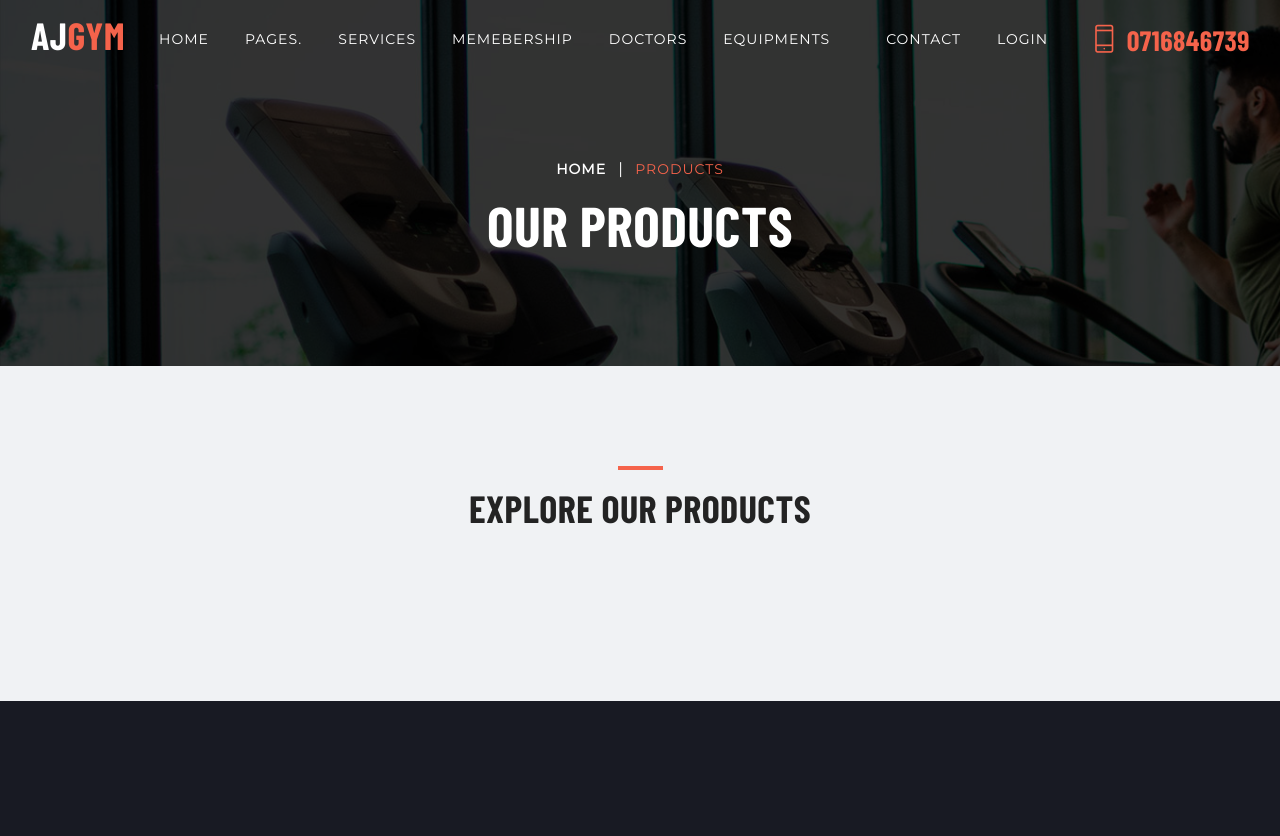
After one commit to WarunaDisanayaka/gym-management-system, a PHP site: page /products.php in a window 1280 px wide. The commit adds this page. Run offline with PHP 8.4, Linux system fonts and the light colour scheme; data that the repository does not hold is empty; a stand-in replaces the project's code that opens the database connection; some libraries are stand-ins or nearby versions.

Commit message:
Product frontend showing added

```diff
--- a/inc/header.php
+++ b/inc/header.php
@@ -25,6 +25,7 @@
 				<li class="nav-item"><a class="nav-link" href="service.php">Services</a></li>
 				<li class="nav-item"><a class="nav-link" href="pricing.php">Memebership</a></li>
 				<li class="nav-item"><a class="nav-link" href="doctors.php">Doctors</a></li>
+				<li class="nav-item"><a class="nav-link" href="products.php">Equipments</a></li>
 
 				<li class="nav-item dropdown">
 
--- /dev/null
+++ b/products.php
@@ -0,0 +1,105 @@
+<?php
+    include "config/db.php";
+    $result = $conn->query("SELECT * FROM products");
+?>
+<!DOCTYPE html>
+<html lang="en">
+   <head>
+      <meta charset="utf-8">
+      <meta name="viewport" content="width=device-width, initial-scale=1, shrink-to-fit=no">
+      <meta name="description" content="GYm, fitness, business, company, agency, multipurpose, modern, bootstrap4">
+      <meta name="author" content="Themefisher.com">
+      <title>AJ GYM - Products</title>
+      <link rel="stylesheet" href="plugins/bootstrap/css/bootstrap.min.css">
+      <link rel="stylesheet" href="plugins/icofont/icofont.min.css">
+      <link rel="stylesheet" href="plugins/themify/css/themify-icons.css">
+      <link rel="stylesheet" href="plugins/animate-css/animate.css">
+      <link rel="stylesheet" href="plugins/magnific-popup/dist/magnific-popup.css">
+      <link rel="stylesheet" href="plugins/slick-carousel/slick/slick.css">
+      <link rel="stylesheet" href="plugins/slick-carousel/slick/slick-theme.css">
+      <link rel="stylesheet" href="css/style.css">
+   </head>
+   <body>
+      <!-- Header Start -->
+      <?php include "inc/header.php"; ?>
+      <!-- Header Close -->
+      <div class="main-wrapper">
+         <section class="page-title bg-2">
+            <div class="container">
+               <div class="row">
+                  <div class="col-lg-12 text-center">
+                     <ul class="list-inline mb-0">
+                        <li class="list-inline-item"><a href="index.html" class="text-sm letter-spacing text-white text-uppercase font-weight-bold">Home</a></li>
+                        <li class="list-inline-item"><span class="text-white">|</span></li>
+                        <li class="list-inline-item"><a href="#" class="text-color text-uppercase text-sm letter-spacing">Products</a></li>
+                     </ul>
+                     <h1 class="text-lg text-white mt-2">Our Products</h1>
+                  </div>
+               </div>
+            </div>
+         </section>
+         <!-- Section products start -->
+         <section class="section products bg-gray">
+            <div class="container">
+               <div class="row justify-content-center">
+                  <div class="col-lg-8 text-center">
+                     <div class="section-title">
+                        <div class="divider mb-3"></div>
+                        <h2>Explore Our Products</h2>
+                     </div>
+                  </div>
+               </div>
+               <div class="row justify-content-center">
+                  <?php
+                  // Loop through the result set and display each product
+                  while ($row = $result->fetch_assoc()) {
+                  ?>
+                     <div class="col-lg-4 col-md-6 mb-4">
+                        <div class="card">
+                           <div class="bg-image hover-zoom ripple ripple-surface ripple-surface-light"
+                              data-mdb-ripple-color="light">
+                              <img src="gym/<?php echo $row['image_path']; ?>" class="img-fluid" style="max-height: 300px;" />
+                              <a href="#!">
+                                 <div class="hover-overlay">
+                                    <div class="mask" style="background-color: rgba(251, 251, 251, 0.15);"></div>
+                                 </div>
+                              </a>
+                           </div>
+                           <div class="card-body">
+                              <a href="" class="text-reset">
+                                 <h5 class="card-title mb-3"><?php echo $row['product']; ?></h5>
+                              </a>
+                              <a href="" class="text-reset">
+                                 <p><?php echo $row['product_category']; ?></p>
+                              </a>
+                              <h6 class="mb-3">Rs <?php echo $row['amount']; ?></h6>
+                              <a href="#" class="btn btn-primary">Buy Now</a>
+                           </div>
+                        </div>
+                     </div>
+                  <?php
+                  }
+                  ?>
+               </div>
+            </div>
+            </div>
+         </section>
+         <!-- Section products End -->
+         <!-- Footer Start -->
+         <footer class="footer bg-black-50">
+            <!-- Add your footer content here -->
+         </footer>
+         <!-- Footer End -->
+      </div>
+      <!-- Essential Scripts -->
+      <script src="plugins/jquery/jquery.js"></script>
+      <script src="plugins/bootstrap/js/bootstrap.min.js"></script>
+      <script src="plugins/slick-carousel/slick/slick.min.js"></script>
+      <script src="plugins/magnific-popup/dist/jquery.magnific-popup.min.js"></script>
+      <script src="http://cdnjs.cloudflare.com/ajax/libs/jquery.form/3.32/jquery.form.js"></script>
+      <script src="http://cdnjs.cloudflare.com/ajax/libs/jquery-validate/1.11.1/jquery.validate.min.js"></script>
+      <script src="https://maps.googleapis.com/maps/api/js?key=YOUR_GOOGLE_MAPS_API_KEY"></script>
+      <script src="plugins/google-map/gmap.js"></script>
+      <script src="js/script.js"></script>
+   </body>
+</html>
```
Also changed, not shown: gym/uploads/Adidas-Sports.jpeg (added), gym/uploads/dumbbel.webp (added), 2 other files.
